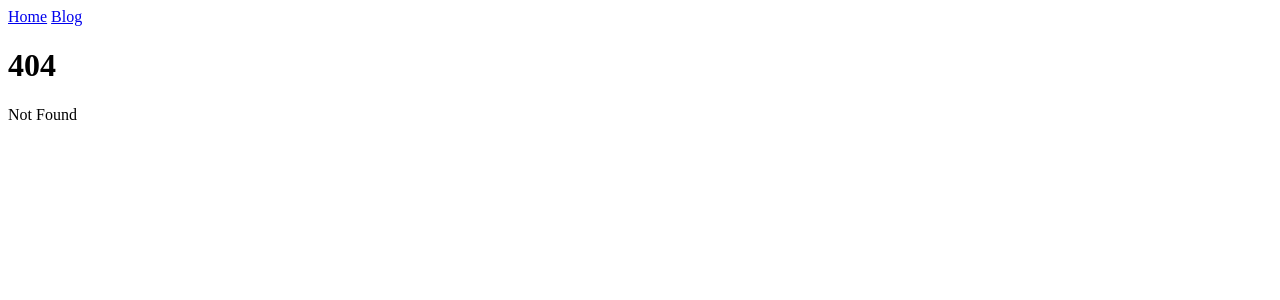
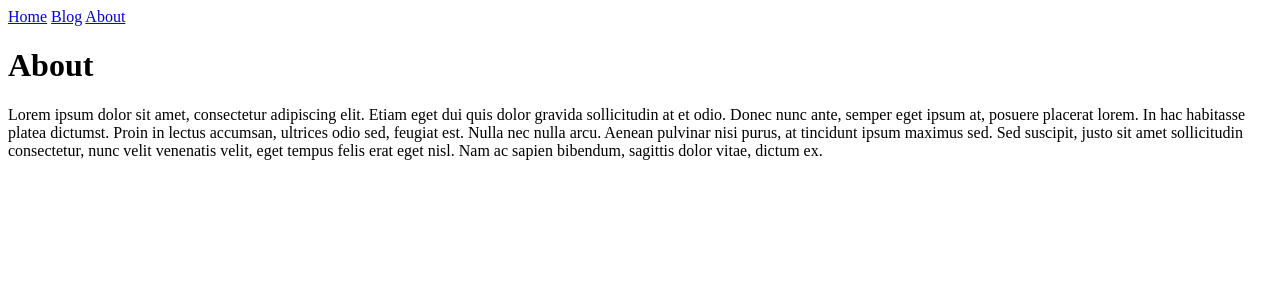
Before and after one commit to vytenisstaugaitis/sss3s, a SvelteKit app: page /about in a window 1280 px wide. Before the commit this address had no page. Shown: the top 300 px of the page. Built offline with nearby package versions, Linux system fonts and the light colour scheme.

Commit message:
added: about page

```diff
--- a/src/routes/+layout.svelte
+++ b/src/routes/+layout.svelte
@@ -1,6 +1,7 @@
 <nav>
     <a href="/">Home</a>
     <a href="/blog">Blog</a>
+    <a href="/about">About</a>
 </nav>
 
 <slot/>
--- /dev/null
+++ b/src/routes/about/+page.svelte
@@ -0,0 +1,2 @@
+<h1>About</h1>
+<p>Lorem ipsum dolor sit amet, consectetur adipiscing elit. Etiam eget dui quis dolor gravida sollicitudin at et odio. Donec nunc ante, semper eget ipsum at, posuere placerat lorem. In hac habitasse platea dictumst. Proin in lectus accumsan, ultrices odio sed, feugiat est. Nulla nec nulla arcu. Aenean pulvinar nisi purus, at tincidunt ipsum maximus sed. Sed suscipit, justo sit amet sollicitudin consectetur, nunc velit venenatis velit, eget tempus felis erat eget nisl. Nam ac sapien bibendum, sagittis dolor vitae, dictum ex.</p>
```
